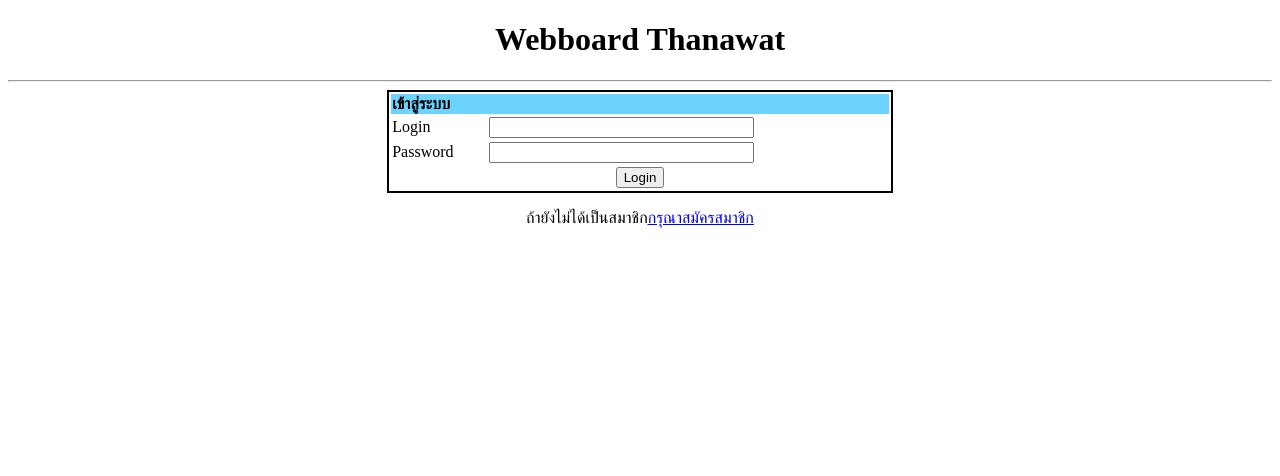
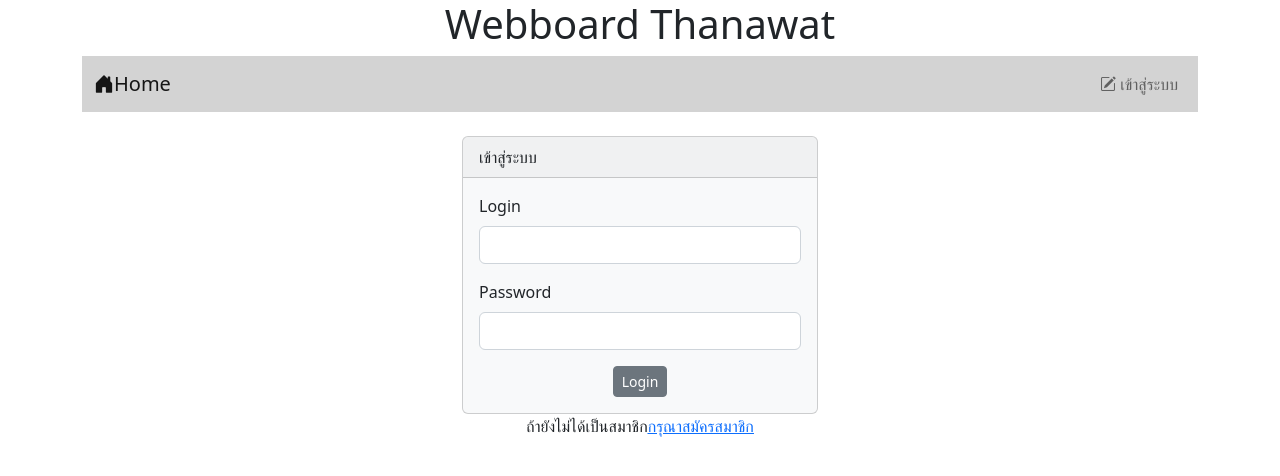
Before and after one commit to ThanawatBundasak/Webboard, a PHP site: page /login.php in a window 1280 px wide. Shown: the top 476 px of the page. Run offline with PHP 8.4, Linux system fonts and the light colour scheme; some libraries are stand-ins or nearby versions.

Commit message:
26/10/65 Change Login to Bootsrap

```diff
--- a/login.php
+++ b/login.php
@@ -18,17 +18,49 @@
             text-align: left;color:black;background-color: #6CD2FE;
         }
     </style>
+    <!-- CSS only -->
+    <link href="https://cdn.jsdelivr.net/npm/bootstrap@5.2.2/dist/css/bootstrap.min.css" rel="stylesheet" integrity="sha384-Zenh87qX5JnK2Jl0vWa8Ck2rdkQ2Bzep5IDxbcnCeuOxjzrPF/et3URy9Bv1WTRi" crossorigin="anonymous">
+    <!-- JavaScript Bundle with Popper -->
+    <script src="https://cdn.jsdelivr.net/npm/bootstrap@5.2.2/dist/js/bootstrap.bundle.min.js" integrity="sha384-OERcA2EqjJCMA+/3y+gxIOqMEjwtxJY7qPCqsdltbNJuaOe923+mo//f6V8Qbsw3" crossorigin="anonymous"></script>
+    <link rel="stylesheet" href="https://cdn.jsdelivr.net/npm/bootstrap-icons@1.9.1/font/bootstrap-icons.css">
 </head>
 <body>
-    <h1 class="center">Webboard Thanawat</h1><hr>
-    <form action="verify.php" method="post">
-        <table style="border:2px solid black; width:40%" align="center">
-            <tr><th colspan="2">เข้าสู่ระบบ</th></tr>
-            <tr><td>Login</td><td><input type="text" name="login" size="30"></td></tr>
-            <tr><td>Password</td><td><input type="password" name="password" size="30"></td></tr>
-            <tr><td colspan="2" align="center"><input type="submit" value="Login"></td></tr>
-        </table>
-    </form>
-    <p style="text-align: center;">ถ้ายังไม่ได้เป็นสมาชิก<a href = "register.php"><ins>กรุณาสมัครสมาชิก</ins></a> </p>
+    <div class="container">
+        <h1 class="center">Webboard Thanawat</h1>
+        <?php include "nav.php"; ?>
+        <br>
+
+        <div class="row">
+            <div class="col-md-4"></div>
+
+            <div class="col-md-4">
+                <?php
+                    if(isset($_SESSION['error'])){
+                        echo "<div class='alert alert-danger'>ชื่อบัญชีหรือรหัสไม่ถูกต้อง</div>" ;
+                        unset($_SESSION['error']);
+                    }
+                ?>
+                    <div class="card text-dark bg-light">
+                        <div class="card-header">เข้าสู่ระบบ</div>
+                        <div class="card-body">
+                            <form action="verify.php" method="post">
+                                <div class="form-group mb-3">
+                                    <label class="form-label">Login</label>
+                                    <input type="text" name="login" class="form-control">
+                                </div>
+                                <div class="form-group mb-3">
+                                    <label class="form-label">Password</label>
+                                    <input type="password" name="password" class="form-control">
+                                </div>
+                            <center><button type="submit" class="btn btn-secondary btn-sm">Login</button></center>
+                            </form>
+                        </div>
+                    </div>
+            </div>
+
+            <div class="col-md-4"></div>
+        </div>
+        <p style="text-align: center;">ถ้ายังไม่ได้เป็นสมาชิก<a href = "register.php"><ins>กรุณาสมัครสมาชิก</ins></a> </p>
+    </div>
 </body>
 </html>
```
Also changed, not shown: index.php (+28 -22 lines), verify.php (+7 -18 lines).
